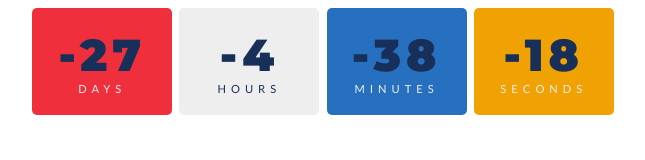
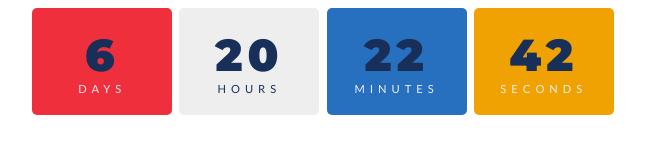
Before and after one commit to anchihsieh/notion, a plain HTML site: page index.html in a window 1280 px wide. Shown: the whole page, without its empty margins (317-962 px from the left). Drawn offline with Linux system fonts and the light colour scheme.

Commit message:
Update index.html

```diff
--- a/index.html
+++ b/index.html
@@ -103,7 +103,7 @@ body{
 </body>
 <script>
     const year = new Date().getFullYear();
-const myDate = new Date('Oct 15, 2020 00:00:00');
+const myDate = new Date('Nov 17, 2020 00:00:00');
 console.log(myDate);
 
 // countdown
```
